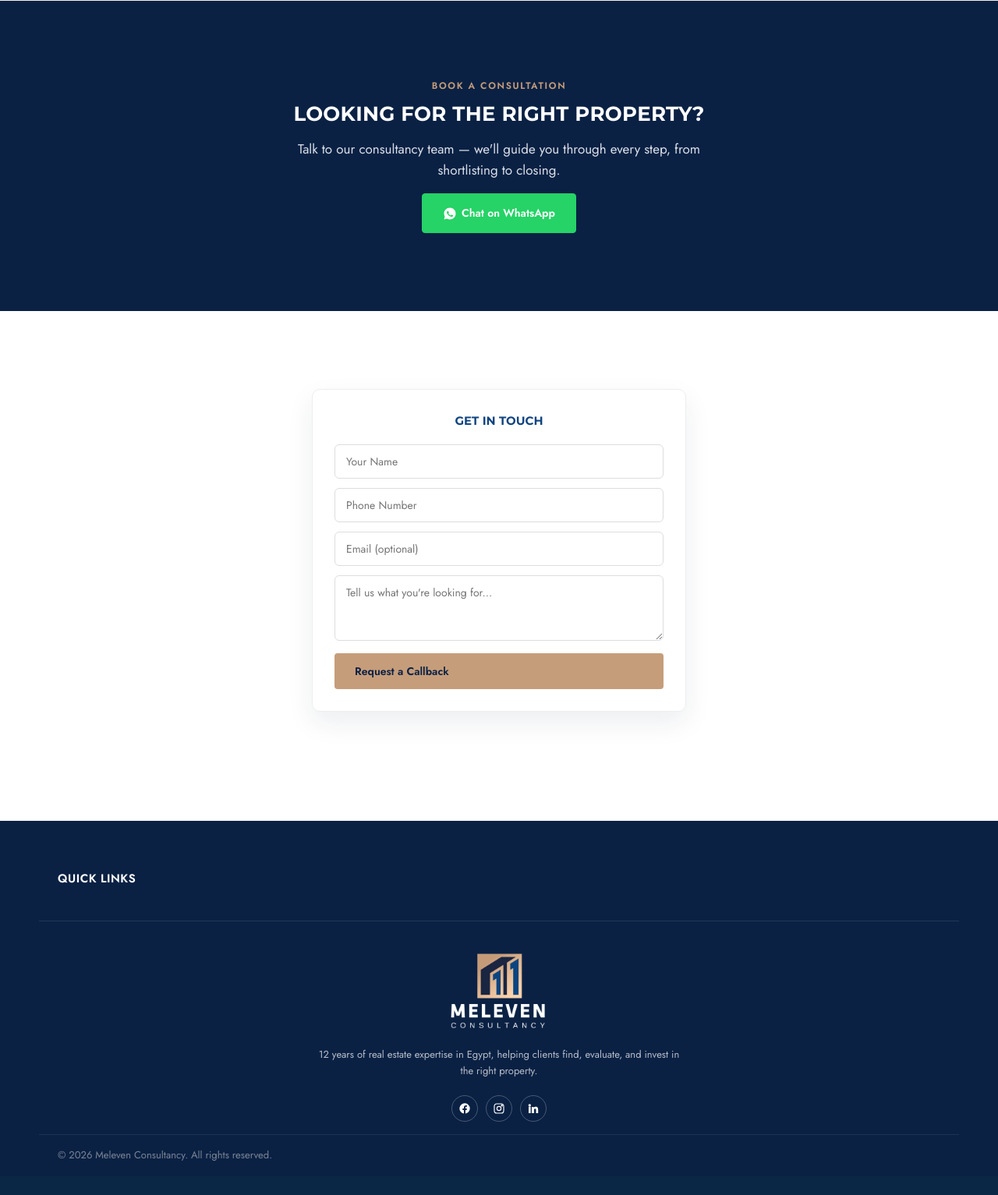
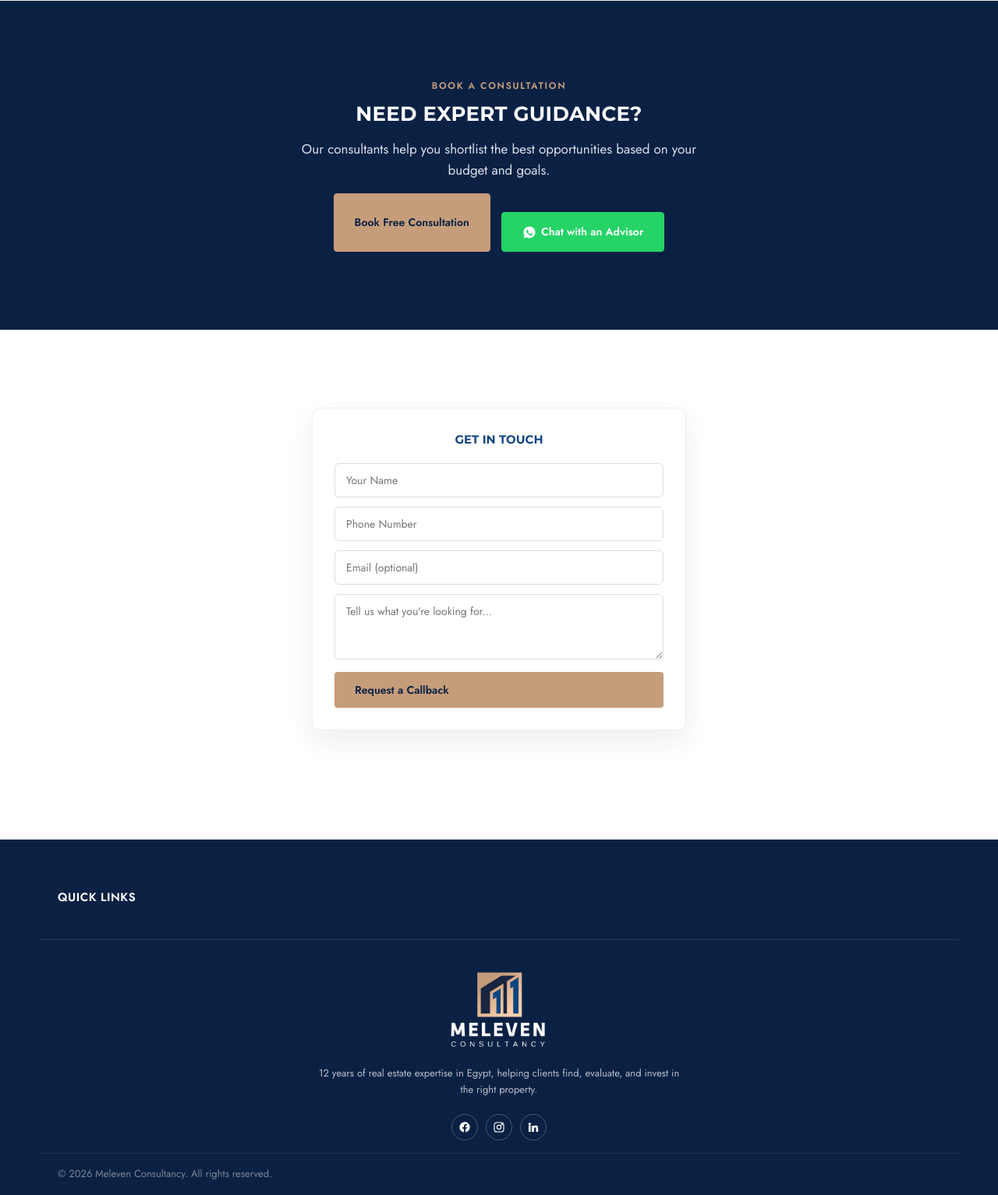
Before and after one commit to 4syyyz62k5-web/meleveneg-website, a Flask app: page / in a window 1280 px wide. Shown: the part 2152-3685 px from the top of the page at 78% size. Before the commit the page ends 3641 px from the top, so only its background shows below. Run offline with Flask 3, Linux system fonts and the light colour scheme.

Commit message:
Strengthen homepage consultation CTA section
- Title: 'Looking For The Right Property?' -> 'Need Expert Guidance?'
- Body copy updated to the new brief
- Adds a primary 'Book Free Consultation' button (was missing — the
  section only had the WhatsApp button before) that scrolls to the
  existing inline contact form (id="consult-form") rather than linking
  to /contact as a separate page, since that form is already right below
  on the same page
- WhatsApp button relabeled 'Chat with an Advisor'

Co-Authored-By: Claude Sonnet 5 <noreply@anthropic.com>

```diff
--- a/templates/index.html
+++ b/templates/index.html
@@ -1177,16 +1177,19 @@
 <section class="section mv-consult-cta-section" style="background:var(--color-navy-dark); text-align:center;">
   <div class="container narrow">
     <p class="mv-eyebrow">Book a Consultation</p>
-    <h2 class="mv-title" style="color:var(--color-white);">Looking For The Right Property?</h2>
-    <p class="hero-subtitle" style="color:#dbe0e8; margin:10px auto 0; text-align:center;">Talk to our consultancy team — we'll guide you through every step, from shortlisting to closing.</p>
-    <a href="https://wa.me/201009898795" target="_blank" rel="noopener" class="hero-cta hero-cta--whatsapp" style="margin-top:16px;">
+    <h2 class="mv-title" style="color:var(--color-white);">Need Expert Guidance?</h2>
+    <p class="hero-subtitle" style="color:#dbe0e8; margin:10px auto 0; text-align:center;">Our consultants help you shortlist the best opportunities based on your budget and goals.</p>
+    <div class="hero-cta-row" style="justify-content:center; margin-top:16px; margin-bottom:0;">
+      <a href="#consult-form" class="hero-cta hero-cta--primary">Book Free Consultation</a>
+      <a href="https://wa.me/201009898795" target="_blank" rel="noopener" class="hero-cta hero-cta--whatsapp">
         <svg viewBox="0 0 24 24" fill="currentColor" style="width:18px;height:18px;"><path d="M12 2C6.48 2 2 6.48 2 12c0 1.85.5 3.58 1.36 5.07L2 22l5.06-1.33A9.94 9.94 0 0 0 12 22c5.52 0 10-4.48 10-10S17.52 2 12 2zm5.2 14.2c-.22.62-1.29 1.18-1.78 1.2-.45.02-.94.22-3.14-.66-2.64-1.06-4.32-3.77-4.45-3.95-.13-.18-1.06-1.41-1.06-2.69 0-1.28.67-1.9.9-2.16.24-.26.52-.32.7-.32h.5c.16 0 .38-.03.58.44.22.53.75 1.83.82 1.96.07.13.11.29.02.47-.09.18-.14.29-.27.45-.13.16-.28.35-.4.47-.13.13-.27.27-.12.53.16.26.7 1.15 1.5 1.86 1.03.92 1.9 1.2 2.16 1.34.26.13.41.11.56-.07.16-.18.66-.77.84-1.03.18-.26.35-.22.6-.13.24.09 1.54.73 1.8.86.27.13.44.2.51.31.06.11.06.62-.16 1.23z"/></svg>
-        Chat on WhatsApp
-    </a>
+        Chat with an Advisor
+      </a>
+    </div>
   </div>
 </section>
 
-<section class="section">
+<section class="section" id="consult-form">
   <div class="container narrow">
     <div class="mv-consult-form-card" style="max-width:480px; margin:0 auto;">
       <p class="mv-consult-form-card__title" style="text-align:center;">Get in Touch</p>
```
